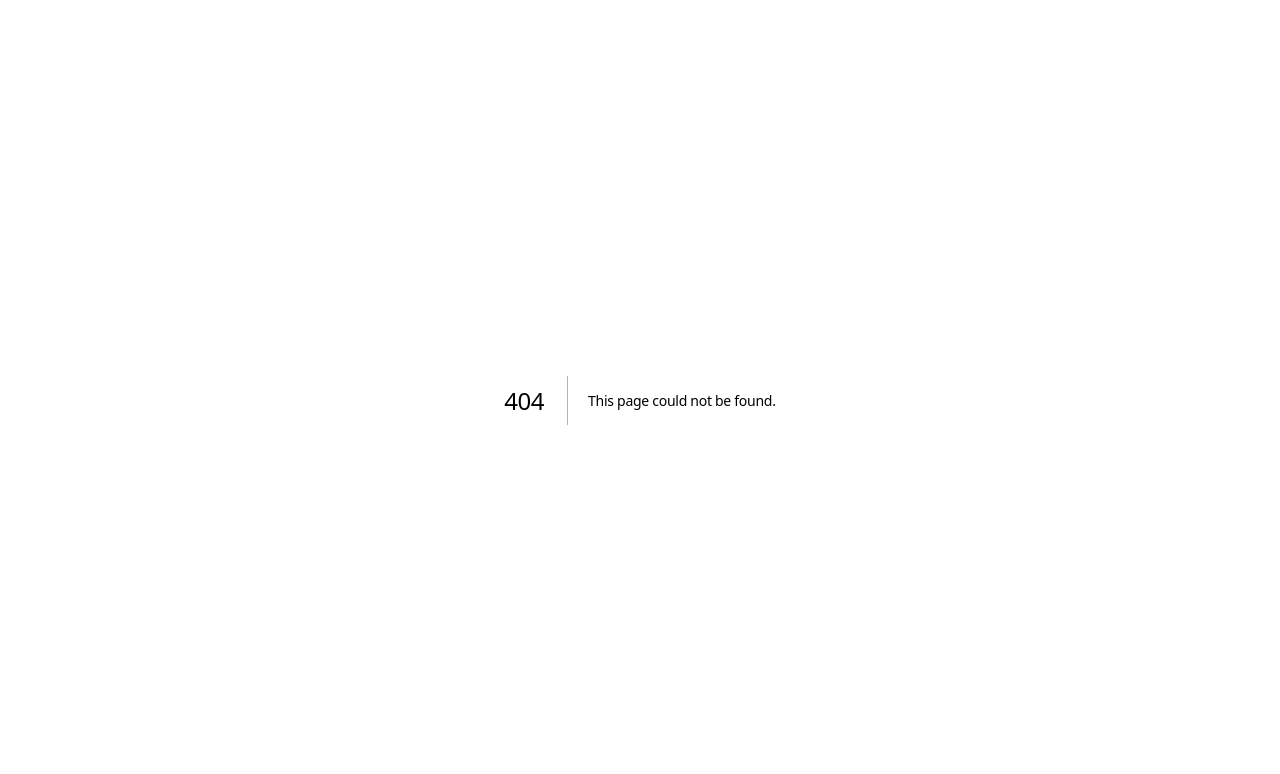
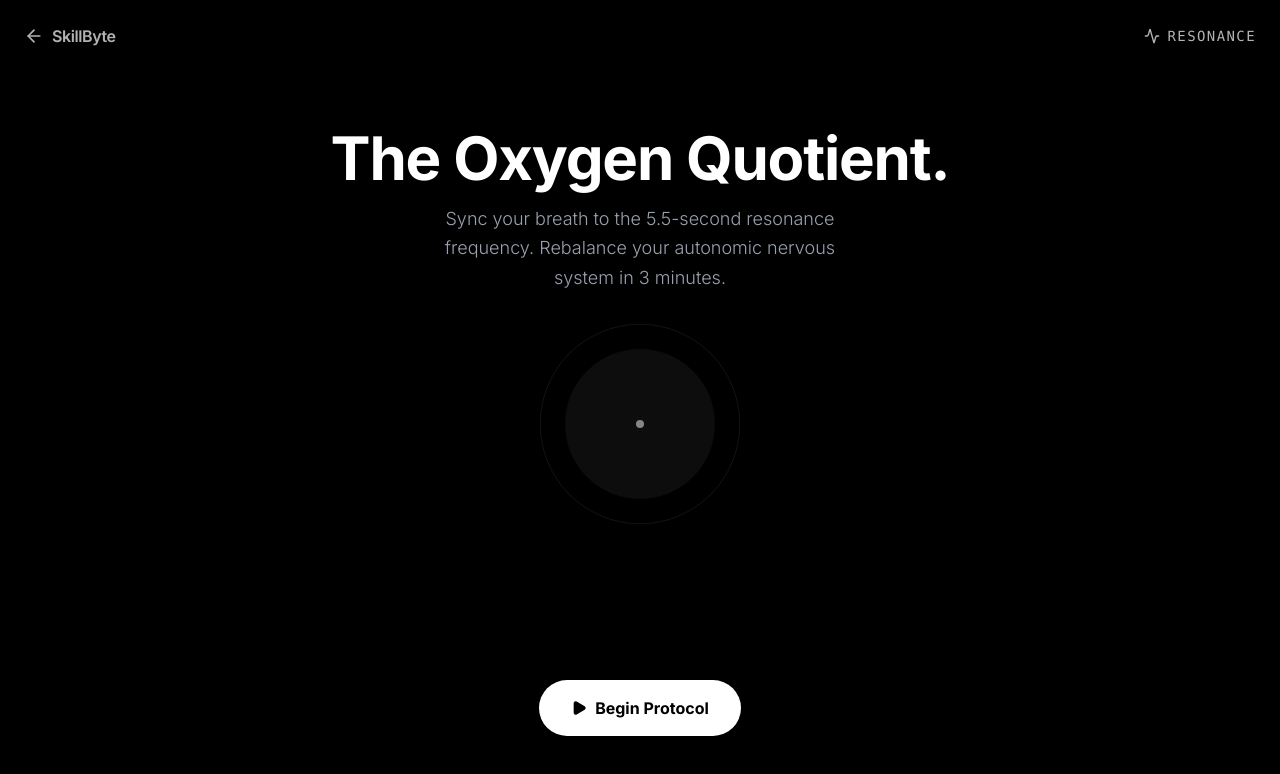
Before and after one commit to RaghuKolipakula/skillbyte.us, a Next.js app: page /app/resonance in a window 1280 px wide. Before the commit this address had no page. Shown: the top 774 px of the page. Built offline with nearby package versions, Linux system fonts and the light colour scheme.

Commit message:
Add Resonance Pacer micro-app

```diff
--- /dev/null
+++ b/src/app/app/resonance/layout.tsx
@@ -0,0 +1,16 @@
+import type { Metadata } from "next";
+
+export const metadata: Metadata = {
+  title: "Resonance Pacer: Breath Biofeedback | SkillByte",
+  description: "A stunning, interactive biofeedback tool that forces the user into the scientifically proven 5.5-second resonance frequency to lower stress.",
+  keywords: ["resonance frequency", "heart rate variability", "vagus nerve", "breathing app", "stress relief", "SkillByte"],
+  openGraph: {
+    title: "Resonance Pacer: Breath Biofeedback | SkillByte",
+    description: "A stunning, interactive biofeedback tool that forces the user into the scientifically proven 5.5-second resonance frequency.",
+    url: "https://skillbyte.us/app/resonance",
+  },
+};
+
+export default function Layout({ children }: { children: React.ReactNode }) {
+  return <>{children}</>;
+}
--- /dev/null
+++ b/src/app/app/resonance/page.tsx
@@ -0,0 +1,152 @@
+"use client";
+
+import React, { useState, useEffect } from 'react';
+import Link from 'next/link';
+import { ArrowLeft, Activity, Play, Square } from 'lucide-react';
+
+export default function ResonancePacer() {
+  const [isActive, setIsActive] = useState(false);
+  const [timeLeft, setTimeLeft] = useState(180); // 3 minutes
+  const [phase, setPhase] = useState<'inhale' | 'exhale'>('exhale'); // start by instructing inhale
+
+  // Timer countdown
+  useEffect(() => {
+    let interval: NodeJS.Timeout;
+    if (isActive && timeLeft > 0) {
+      interval = setInterval(() => {
+        setTimeLeft((prev) => prev - 1);
+      }, 1000);
+    } else if (timeLeft === 0 && isActive) {
+      setTimeout(() => {
+        setIsActive(false);
+        setPhase('exhale'); // reset to default collapsed state
+      }, 0);
+    }
+    return () => clearInterval(interval);
+  }, [isActive, timeLeft]);
+
+  // Breathing cycle logic (5.5s inhale, 5.5s exhale)
+  useEffect(() => {
+    let phaseInterval: NodeJS.Timeout;
+    if (isActive && timeLeft > 0) {
+      // Trigger first inhale immediately
+      setTimeout(() => setPhase('inhale'), 0);
+
+      phaseInterval = setInterval(() => {
+        setPhase((p) => (p === 'inhale' ? 'exhale' : 'inhale'));
+      }, 5500);
+    } else {
+      setTimeout(() => setPhase('exhale'), 0);
+    }
+    return () => clearInterval(phaseInterval);
+  }, [isActive, timeLeft]);
+
+  const toggleSession = () => {
+    if (isActive) {
+      setIsActive(false);
+      setTimeLeft(180);
+      setPhase('exhale');
+    } else {
+      setIsActive(true);
+      if (timeLeft === 0) setTimeLeft(180);
+    }
+  };
+
+  const formatTime = (seconds: number) => {
+    const m = Math.floor(seconds / 60);
+    const s = seconds % 60;
+    return `${m}:${s.toString().padStart(2, '0')}`;
+  };
+
+  return (
+    <div className="min-h-screen bg-black text-white font-sans selection:bg-white/30 overflow-hidden">
+
+      {/* Navbar */}
+      <nav className="fixed top-0 w-full p-6 flex justify-between items-center z-50 mix-blend-difference">
+        <Link href="/" className="flex items-center space-x-2 opacity-70 hover:opacity-100 transition-opacity">
+          <ArrowLeft size={20} />
+          <span className="font-semibold tracking-tight">SkillByte</span>
+        </Link>
+        <div className="font-mono text-sm tracking-widest uppercase opacity-70 flex items-center">
+          <Activity size={16} className="mr-2" />
+          Resonance
+        </div>
+      </nav>
+
+      {/* Main Content Area */}
+      <main className="h-screen w-full flex flex-col items-center justify-center relative">
+
+        {/* Intro text fades out when active */}
+        <div className={`absolute top-32 text-center transition-opacity duration-1000 z-10 ${isActive ? 'opacity-0 pointer-events-none' : 'opacity-100'}`}>
+          <h1 className="text-4xl md:text-6xl font-bold tracking-tighter mb-4">
+            The Oxygen Quotient.
+          </h1>
+          <p className="text-lg text-gray-400 font-light max-w-md mx-auto leading-relaxed">
+            Sync your breath to the 5.5-second resonance frequency. Rebalance your autonomic nervous system in 3 minutes.
+          </p>
+        </div>
+
+        {/* The Breathing Engine (Visual) */}
+        <div className="relative w-[300px] h-[300px] md:w-[500px] md:h-[500px] flex items-center justify-center z-0 mt-12">
+          {/* Inner solid core */}
+          <div
+            className="absolute rounded-full bg-white transition-transform ease-in-out"
+            style={{
+              width: '100%',
+              height: '100%',
+              transitionDuration: '5500ms',
+              transform: phase === 'inhale' ? 'scale(1)' : 'scale(0.3)',
+              opacity: phase === 'inhale' ? 0.1 : 0.05
+            }}
+          ></div>
+
+          {/* Outer glowing ring */}
+          <div
+            className="absolute rounded-full border border-white transition-all ease-in-out"
+            style={{
+              width: '100%',
+              height: '100%',
+              transitionDuration: '5500ms',
+              transform: phase === 'inhale' ? 'scale(1)' : 'scale(0.4)',
+              opacity: phase === 'inhale' ? 0.8 : 0.2,
+              boxShadow: phase === 'inhale' ? '0 0 40px rgba(255,255,255,0.2)' : 'none'
+            }}
+          ></div>
+
+          {/* Core dot */}
+          <div className="w-2 h-2 bg-white rounded-full opacity-50 z-10"></div>
+
+          {/* Breathing Instruction Text */}
+          <div className={`absolute z-20 text-4xl font-light tracking-widest uppercase transition-opacity duration-1000 ${isActive ? 'opacity-100' : 'opacity-0'}`}>
+            {phase === 'inhale' ? 'Inhale' : 'Exhale'}
+          </div>
+        </div>
+
+        {/* Controls */}
+        <div className="absolute bottom-16 flex flex-col items-center z-10">
+          <div className={`font-mono text-xl tracking-widest mb-8 transition-opacity duration-1000 ${isActive ? 'opacity-100' : 'opacity-0'}`}>
+            {formatTime(timeLeft)}
+          </div>
+
+          <button
+            onClick={toggleSession}
+            className="group relative inline-flex items-center justify-center px-8 py-4 font-bold text-black bg-white rounded-full overflow-hidden transition-transform hover:scale-105"
+          >
+            {isActive ? (
+              <>
+                <Square size={16} className="mr-2 fill-current" />
+                Stop Protocol
+              </>
+            ) : (
+              <>
+                <Play size={16} className="mr-2 fill-current" />
+                Begin Protocol
+              </>
+            )}
+          </button>
+        </div>
+
+      </main>
+    </div>
+  );
+}
--- a/src/app/page.tsx
+++ b/src/app/page.tsx
@@ -91,13 +91,37 @@ export default function Home() {
               </Link>
             </div>
 
-            {/* Apple-style massive screenshot mockup */}
-            <div className="mt-20 w-full max-w-5xl aspect-[2/1] bg-[#111] rounded-t-[3rem] border-t border-l border-r border-gray-800 flex flex-col overflow-hidden relative">
+             {/* Apple-style massive screenshot mockup */}
+            <div className="mt-20 w-full max-w-5xl aspect-[2/1] bg-[#111] rounded-t-[3rem] border-t border-l border-r border-gray-800 flex flex-col overflow-hidden relative mb-32">
                <div className="absolute top-0 w-full h-32 bg-gradient-to-b from-[#1d1d1f] to-transparent"></div>
                <div className="mt-auto h-[85%] bg-[#1d1d1f] mx-12 rounded-t-3xl border border-gray-800 shadow-2xl flex items-center justify-center overflow-hidden relative">
                  <div className="absolute inset-0 opacity-20 bg-[url('https://www.transparenttextures.com/patterns/cubes.png')]"></div>
                  <span className="text-gray-600 font-mono tracking-widest text-sm relative z-10 border border-gray-700 px-4 py-2 rounded-full">BELLY FAT BUSTER INTERFACE</span>
                </div>
+            </div>
+
+            {/* Custom App Icon: Resonance Pacer */}
+            <div className="w-24 h-24 bg-gradient-to-br from-cyan-500 to-blue-600 rounded-[2rem] mb-8 flex items-center justify-center shadow-2xl relative overflow-hidden group hover:scale-105 transition-transform cursor-pointer">
+              <div className="absolute inset-0 bg-white/10" style={{ clipPath: 'polygon(0 0, 100% 0, 100% 50%, 0 50%)' }}></div>
+              <div className="w-12 h-12 border-2 border-white/60 rounded-full flex items-center justify-center z-10">
+                <div className="w-8 h-8 border-2 border-white/80 rounded-full flex items-center justify-center">
+                  <div className="w-4 h-4 bg-white rounded-full shadow-[0_0_15px_rgba(255,255,255,0.8)]"></div>
+                </div>
+              </div>
+            </div>
+
+            <h2 className="text-5xl md:text-7xl font-bold tracking-tight mb-6">Resonance.</h2>
+            <p className="text-2xl text-gray-500 font-light max-w-2xl mx-auto mb-10 leading-relaxed">
+              The Oxygen Quotient. Sync your breath to the 5.5-second resonance frequency. Rebalance your autonomic nervous system in 3 minutes.
+            </p>
+
+            <div className="flex items-center space-x-6">
+              <Link href="/app/resonance" className="bg-white text-black px-8 py-4 rounded-full text-lg font-medium hover:scale-105 transition-transform">
+                Open App
+              </Link>
+              <Link href="/app/resonance" className="group flex items-center text-lg font-medium text-white hover:text-gray-300 transition-colors">
+                Learn more <ChevronRight className="ml-1 group-hover:translate-x-1 transition-transform" size={20} />
+              </Link>
             </div>
           </div>
         </section>
--- a/src/app/sitemap.ts
+++ b/src/app/sitemap.ts
@@ -34,5 +34,11 @@ export default function sitemap(): MetadataRoute.Sitemap {
       changeFrequency: 'monthly',
       priority: 0.8,
     },
+    {
+      url: `${baseUrl}/app/resonance`,
+      lastModified: new Date(),
+      changeFrequency: 'monthly',
+      priority: 0.8,
+    },
   ];
 }
```
